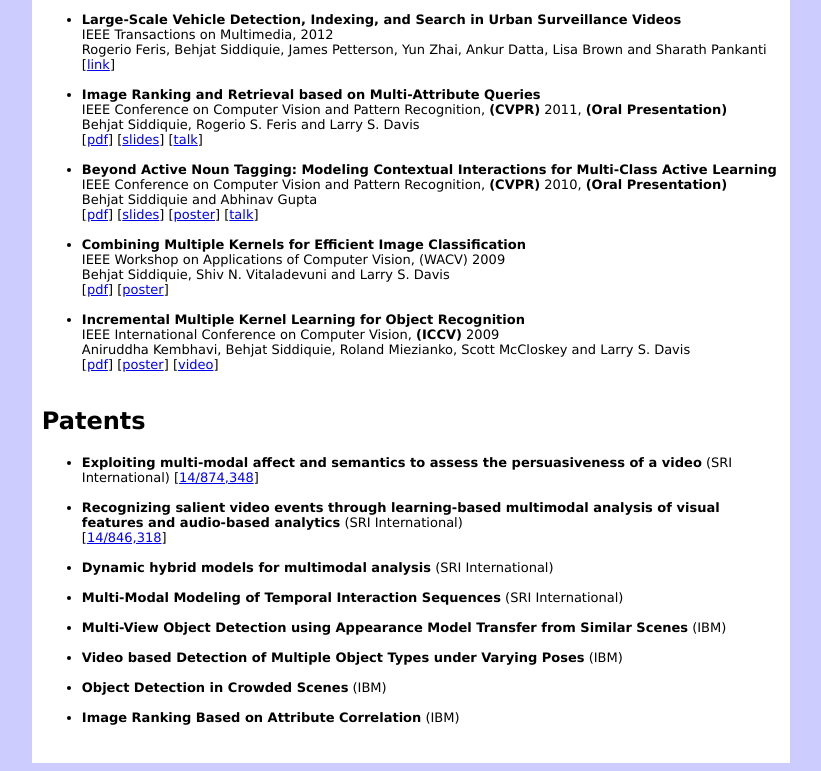
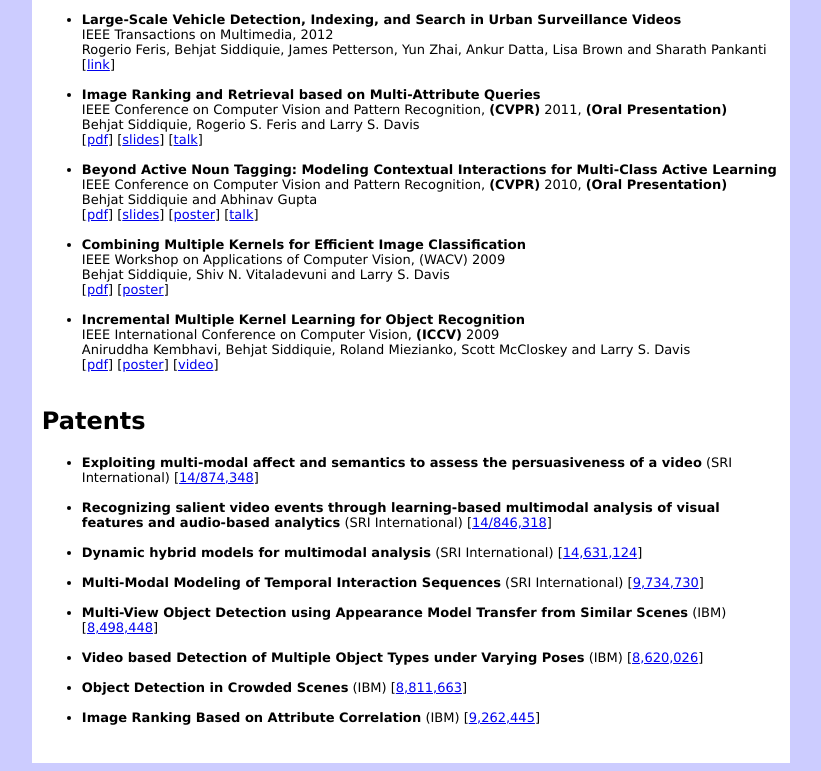
Before and after one commit to behjat/behjat.github.io, a plain HTML site: page index.html in a window 1280 px wide. Shown: the part 720-1491 px from the top of the page, without its empty margins (229-1050 px from the left). Drawn offline with Linux system fonts and the light colour scheme.

Commit message:
Update index.html

```diff
--- a/index.html
+++ b/index.html
@@ -131,25 +131,25 @@ BTech. from the <a href="http://www.cse.iitb.ac.in">Indian Institute of Technolo
     <li><b>Exploiting multi-modal affect and semantics to assess the persuasiveness of a video</b> (SRI International) [<a href="https://patents.google.com/patent/US20160328384">14/874,348</a>]<br>
     </li><br>
 
-    <li><b>Recognizing salient video events through learning-based multimodal analysis of visual features and audio-based analytics</b> (SRI International)<br> [<a href="https://encrypted.google.com/patents/US20160004911">14/846,318</a>]
+    <li><b>Recognizing salient video events through learning-based multimodal analysis of visual features and audio-based analytics</b> (SRI International) [<a href="https://encrypted.google.com/patents/US20160004911">14/846,318</a>]
     </li><br>
 
-    <li><b>Dynamic hybrid models for multimodal analysis</b> (SRI International)<br>
+    <li><b>Dynamic hybrid models for multimodal analysis</b> (SRI International) [<a href="https://patents.google.com/patent/US20160071024A1/">14,631,124</a>]
     </li><br>
 
-    <li><b>Multi-Modal Modeling of Temporal Interaction Sequences</b> (SRI International)<br>
+    <li><b>Multi-Modal Modeling of Temporal Interaction Sequences</b> (SRI International) [<a href="https://patents.google.com/patent/US9734730/">9,734,730</a>]
     </li><br>
 
-    <li><b>Multi-View Object Detection using Appearance Model Transfer from Similar Scenes</b> (IBM)<br>
+    <li><b>Multi-View Object Detection using Appearance Model Transfer from Similar Scenes</b> (IBM) [<a href="https://patents.google.com/patent/US8498448B2/en">8,498,448</a>]
     </li><br>
 
-    <li><b>Video based Detection of Multiple Object Types under Varying Poses</b> (IBM)<br>
+    <li><b>Video based Detection of Multiple Object Types under Varying Poses</b> (IBM) [<a href="https://patents.google.com/patent/US8620026B2/en">8,620,026</a>]
     </li><br>
 
-    <li><b>Object Detection in Crowded Scenes</b> (IBM)<br>
+    <li><b>Object Detection in Crowded Scenes</b> (IBM) [<a href="https://patents.google.com/patent/US8811663B2/en">8,811,663</a>]
     </li><br>
 
-    <li><b>Image Ranking Based on Attribute Correlation</b> (IBM)<br>
+    <li><b>Image Ranking Based on Attribute Correlation</b> (IBM) [<a href="https://patents.google.com/patent/US9262445B2/en">9,262,445</a>]
     </li><br>
 
     </ul>
```
